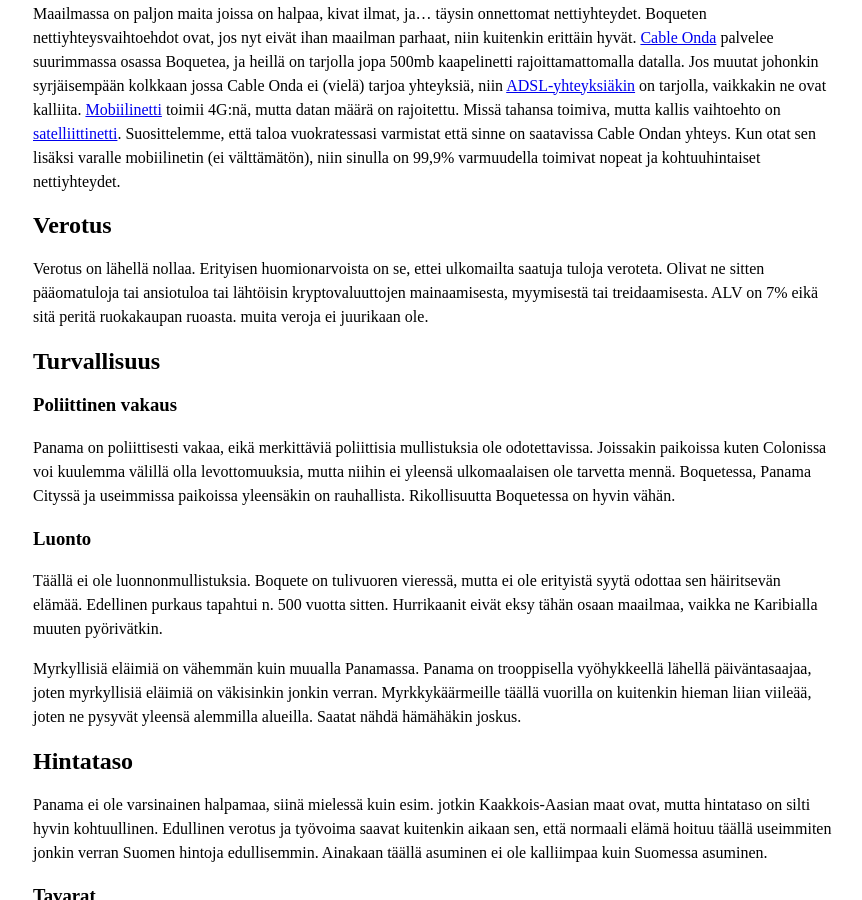
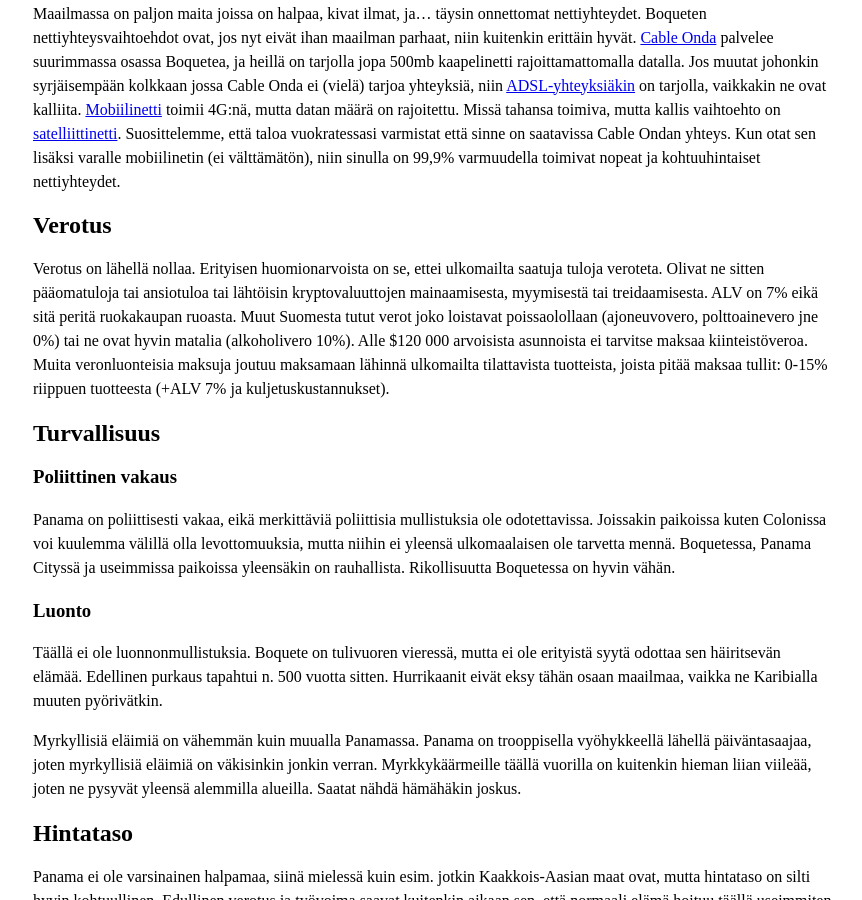
Before and after one commit to pitkonaarinparatiisi/pitkonaarinparatiisi.github.io, a Jekyll site: the page built from yleistietoa.md, in a window 1280 px wide and 900 px high, scrolled down 481 px. Shown: the whole window, without its empty margins (207-1069 px from the left). Built offline with Jekyll 4.4.1, drawn with Linux system fonts in a browser that asks for light colours; our own code applies the rules of GitHub Pages for plain Markdown files.

Commit message:
Update yleistietoa.md

```diff
--- a/yleistietoa.md
+++ b/yleistietoa.md
@@ -3,6 +3,7 @@
 Miksi pidämme Boquetea maailman parhaana paikkana? Syitä riittää.
 
 ## Ilmasto
+
 Yksi selkeä tekijä on ilmasto. Maailmassa riittää trooppisia paratiiseja ja Boquete on yksi niistä. Toisin kuin muissa trooppisissa paratiiseissa, niin täällä ei kuitenkaan ole suomalaiselle liian kuuma.
 
 Panama on lähellä päiväntasaajaa, mikä tarkoittaa että lämpötilat ovat tasaisia ympäri vuoden, eikä talvi pääse vaivaamaan koskaan. Yleensä se tarkoittaa myös korkeita lämpötiloja ja Boquetessa tämän asian ratkaisee korkeus: Boquete on kilometrin korkeudella merenpinnasta. Sen ansiosta päivälämpötilat ovat "normaalin" 30-40C sijaan lähempänä n. 25 celsiusta.
@@ -14,14 +15,17 @@
 Maailmassa on paljon maita joissa on halpaa, kivat ilmat, ja... täysin onnettomat nettiyhteydet. Boqueten nettiyhteysvaihtoehdot ovat, jos nyt eivät ihan maailman parhaat, niin kuitenkin erittäin hyvät. [Cable Onda](https://www.cableonda.com/residencial/internet/internet) palvelee suurimmassa osassa Boquetea, ja heillä on tarjolla jopa 500mb kaapelinetti rajoittamattomalla datalla. Jos muutat johonkin syrjäisempään kolkkaan jossa Cable Onda ei (vielä) tarjoa yhteyksiä, niin [ADSL-yhteyksiäkin](http://internetactivo.com/internet-residencial/) on tarjolla, vaikkakin ne ovat kalliita. [Mobiilinetti](https://www.claro.com.pa/personas/servicios/servicios-moviles/prepago/planes-y-precios/) toimii 4G:nä, mutta datan määrä on rajoitettu. Missä tahansa toimiva, mutta kallis vaihtoehto on [satelliittinetti](http://www.ptpanama.com/). Suosittelemme, että taloa vuokratessasi varmistat että sinne on saatavissa Cable Ondan yhteys. Kun otat sen lisäksi varalle mobiilinetin (ei välttämätön), niin sinulla on 99,9% varmuudella toimivat nopeat ja kohtuuhintaiset nettiyhteydet.
 
 ## Verotus
-Verotus on lähellä nollaa. Erityisen huomionarvoista on se, ettei ulkomailta saatuja tuloja veroteta. Olivat ne sitten pääomatuloja tai ansiotuloa tai lähtöisin kryptovaluuttojen mainaamisesta, myymisestä tai treidaamisesta. ALV on 7% eikä sitä peritä ruokakaupan ruoasta. muita veroja ei juurikaan ole.
+
+Verotus on lähellä nollaa. Erityisen huomionarvoista on se, ettei ulkomailta saatuja tuloja veroteta. Olivat ne sitten pääomatuloja tai ansiotuloa tai lähtöisin kryptovaluuttojen mainaamisesta, myymisestä tai treidaamisesta. ALV on 7% eikä sitä peritä ruokakaupan ruoasta. Muut Suomesta tutut verot joko loistavat poissaolollaan (ajoneuvovero, polttoainevero jne 0%) tai ne ovat hyvin matalia (alkoholivero 10%). Alle $120 000 arvoisista asunnoista ei tarvitse maksaa kiinteistöveroa. Muita veronluonteisia maksuja joutuu maksamaan lähinnä ulkomailta tilattavista tuotteista, joista pitää maksaa tullit: 0-15% riippuen tuotteesta (+ALV 7% ja kuljetuskustannukset).
 
 ## Turvallisuus
 
 ### Poliittinen vakaus
+
 Panama on poliittisesti vakaa, eikä merkittäviä poliittisia mullistuksia ole odotettavissa. Joissakin paikoissa kuten Colonissa voi kuulemma välillä olla levottomuuksia, mutta niihin ei yleensä ulkomaalaisen ole tarvetta mennä. Boquetessa, Panama Cityssä ja useimmissa paikoissa yleensäkin on rauhallista. Rikollisuutta Boquetessa on hyvin vähän.
 
 ### Luonto
+
 Täällä ei ole luonnonmullistuksia. Boquete on tulivuoren vieressä, mutta ei ole erityistä syytä odottaa sen häiritsevän elämää. Edellinen purkaus tapahtui n. 500 vuotta sitten. Hurrikaanit eivät eksy tähän osaan maailmaa, vaikka ne Karibialla muuten pyörivätkin.
 
 Myrkyllisiä eläimiä on vähemmän kuin muualla Panamassa. Panama on trooppisella vyöhykkeellä lähellä päiväntasaajaa, joten myrkyllisiä eläimiä on väkisinkin jonkin verran. Myrkkykäärmeille täällä vuorilla on kuitenkin hieman liian viileää, joten ne pysyvät yleensä alemmilla alueilla. Saatat nähdä hämähäkin joskus.
@@ -31,6 +35,7 @@
 Panama ei ole varsinainen halpamaa, siinä mielessä kuin esim. jotkin Kaakkois-Aasian maat ovat, mutta hintataso on silti hyvin kohtuullinen. Edullinen verotus ja työvoima saavat kuitenkin aikaan sen, että normaali elämä hoituu täällä useimmiten jonkin verran Suomen hintoja edullisemmin. Ainakaan täällä asuminen ei ole kalliimpaa kuin Suomessa asuminen.
 
 ### Tavarat
+
 Nettishoppailu on helppoa, koska täällä on paljon erilaisia palveluita (Mailboxes Etc, Airbox Express, Miami Express) joiden avulla voit tilata nettikaupoista (kuten Amazonista) tavarat Miamiin, ja ne toimitetaan sitten tänne.
 
 Ulkomailta tilattavista tuotteista voi joutua maksamaan 5-15% tuontitullia, mutta USA:n päässä myyntiveroa ei tarvitse maksaa, joten hintataso ei ole kovin paljon kalliimpi kuin USA:ssa kotiin tilatessa.
@@ -38,29 +43,37 @@
 Alle $100 kokonaisarvon (sisältäen kuljetuskustannukset) tilauksista tulleja ei tarvitse maksaa. Paikallisiakin kauppoja on erityisesti Davidissa ja tietysti sitten kauempana Panama Cityssä. Boquetesta saa kaikki tarpeelliset päivittäistavarat.
 
 ### Palvelut
+
 Boquetessa on hyvät ja halvat palvelut. Siivooja/kaupassakävijä/kokki maksaa n. 2-3€/tunti. Myös puutarhureita ja kaikenlaista muuta apua on saatavilla helposti ja edullisesti.
 
 ## Kulttuuri
 
 ### Hyvä yhteisö
+
 Boquetessa on paljon Yhdysvaltalaisia ja jonkun verran Eurooppalaisia pysyväis/osa-aikaisasukkaita, joten täällä on totuttu ulkomaalaisiin ja länsimaisia palveluita on saatavilla melko hyvin. Paikalliset ovat mukavaa väkeä, vaikka harva puhuukin Englantia. Espanjaa kannattaa opetella, jos tänne muuttaa pidemmäksi aikaa, mutta mitään kiirettä sen kanssa ei ole. Englannilla pärjää ihan riittävän hyvin.
 
 ### Asuminen
+
 Rakennukset ovat enimmäkseen omakotitaloja, kerrostaloja ei ole juuri lainkaan. Asuinalueen valitsemalla voit valita itsellesi mieluisen naapurien määrän ja läheisyyden. Mikään asuinalue ei ole mitenkään erityisen kallis.
 
 ### Aikavyöhyke
+
 Panamassa ei ole kesä- eikä talviaikoja: Panaman aikavyöhyke on Eastern Standard Time (EST) vuoden ympäri. Suomessa joudut sotkemaan sisäistä kelloasi kahdesti vuodessa, koska byrokraatit eivät saa aikaiseksi luopua kesäajasta (harva äänestäjä sitä oikeasti taitaa haluta). Täällä on yksi ja sama aika ympäri vuoden. Jos teet töitä/bisnestä yhdysvaltalaisten tai kanadalaisten kanssa, niin täällä olet heidän kanssaan samoilla aikavyöhykkeillä.
 
 ### Kahvi
+
 Maailman parasta kahvia: Täällä kasvaa kahvia joka puolella. Korkean ilmanalan johdosta se on myös erittäin laadukasta. Myös maailman kallein kahvi Panama Geisha tulee Boquetesta.
 
 ### Kannabis
+
 Kannabiksen lääketieteellistä käyttöä ollaan laillistamassa ympäri maailmaa, myös Panamassa. Lainsäädäntöprosessi on kesken, joten toivotaan että järki voittaa täälläkin. Naapurimaa Kolumbiassa kasvatus omaan käyttöön on dekriminalisoitu muutama vuosi sitten, joten jos käytännössä laillinen viihdekäyttö kiinnostaa, niin se onnistuu lähistöllä. Panamassa emme suosittele "omin luvin" viihdekäyttöä, koska kiinnijäänti voi olla este pysyvän oleskeluluvan saannille. Alle 5g hallussapidosta kiinnijäämisestä selviää todennäköisimmin pienellä sakolla.
 
 ### Maaperä
+
 Hedelmällinen maaperä: Boquete on vulkaanista aluetta, joten maaperä on erittäin hedelmällistä ja täällä voi viljellä melkein mitä huvittaa. Lannoitteita ei tarvita, ja hedelmät ja kasvikset ovat maukkaita. Kylässä on myös vesiviljelykauppa, jos mullassa kyntäminen ei kiinnosta.
 
 ### Ilma, vesi ja ympäristö
+
 Puhdas ilma: Autoistuminen kiihtyy valitettavan nopeasti, mikä varsinkin monissa Kaakkois-Aasian maissa on johtanut siihen ettei kaupungeissa voi enää edes kunnolla hengittää. Boquetessa ei ole sitä ongelmaa, ilma ja ympäristö muutenkin on täällä puhdasta (tosin emme suosittele suoraan päätien varteen tai torin kupeeseen asettumista).
 
 Juomavesi: Toisin kuin suurimmassa osassa maailman maista, Panamassa voit juoda vettä turvallisesti suoraan hanasta. Sijainnista riippuen saatat saada vetesi suoraan vuoristolähteestä.
@@ -68,6 +81,7 @@
 Täällä ei ole myöskään suurten kaupunkien meluongelmia, vaan pelkästään leppoisaa vuoristokylän elämää. Kylässä on usein viikonloppuisin erilaisia musiikkifestivaaleja, eli mitään askeettista luostarielämää täällä ei tarvitse viettää (jos ei halua).
 
 ### Vapaa-aika
+
 Lähialueilla paljon erilaista säätä ja tekemistä: Panama on kapea maa-alue Karibianmeren ja Tyynen valtameren välissä. Tyynelle valtamerelle pääsee autolla tunnissa, Karibialle kolmessa tai neljässä tunnissa. Boquetessa on myös paljon erilaisia aktiviteetteja, ziplineä, koskenlaskua, paljon erilaisia vuoristovaellusreittejä, ratsastusta yms. Ulkoliikuntaan sää on erinomainen: aamuiset juoksulenkit ulkona onnistuvat juuri sopivan viileässä säässä.
 
 ## Byrokratia
```
